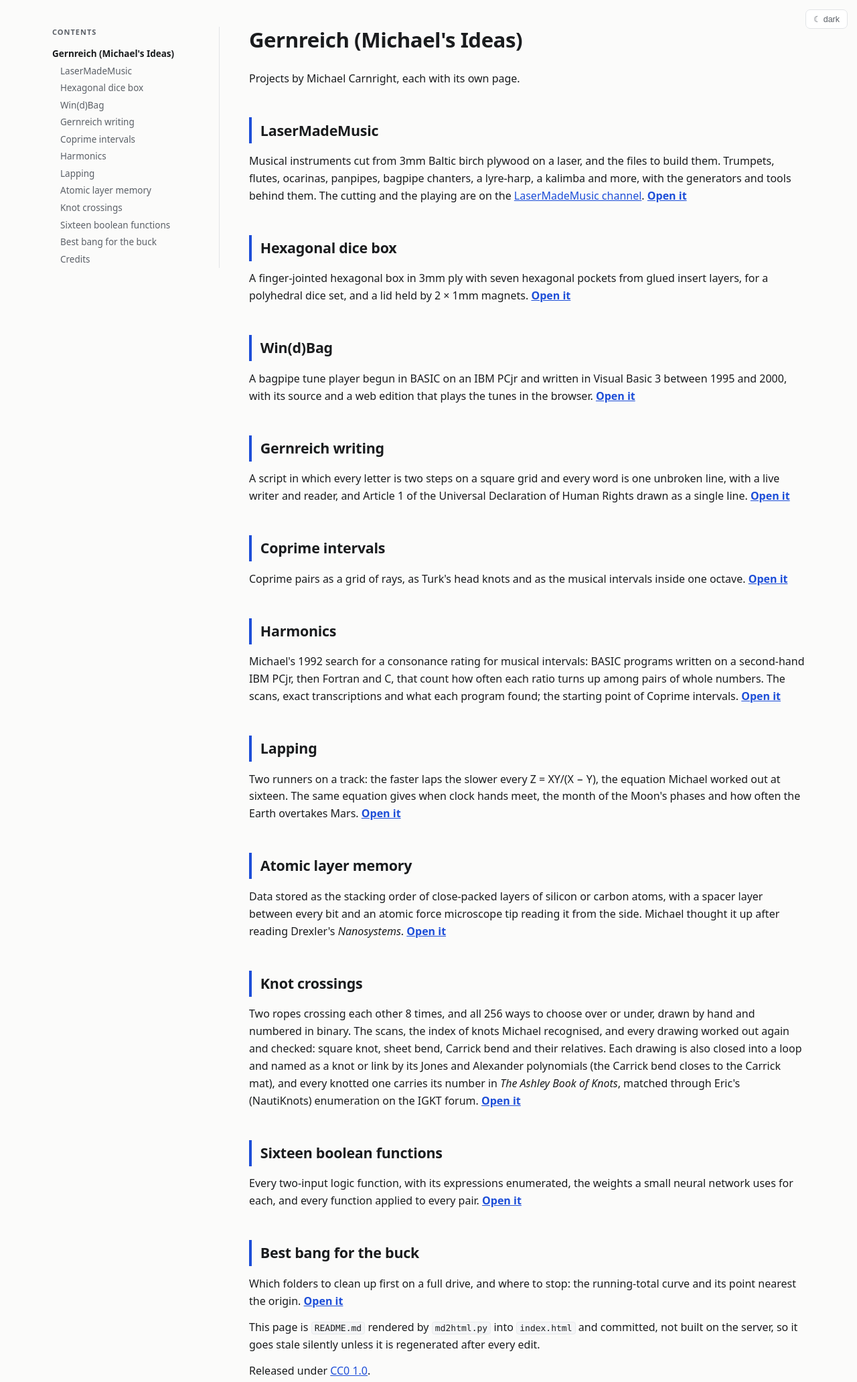
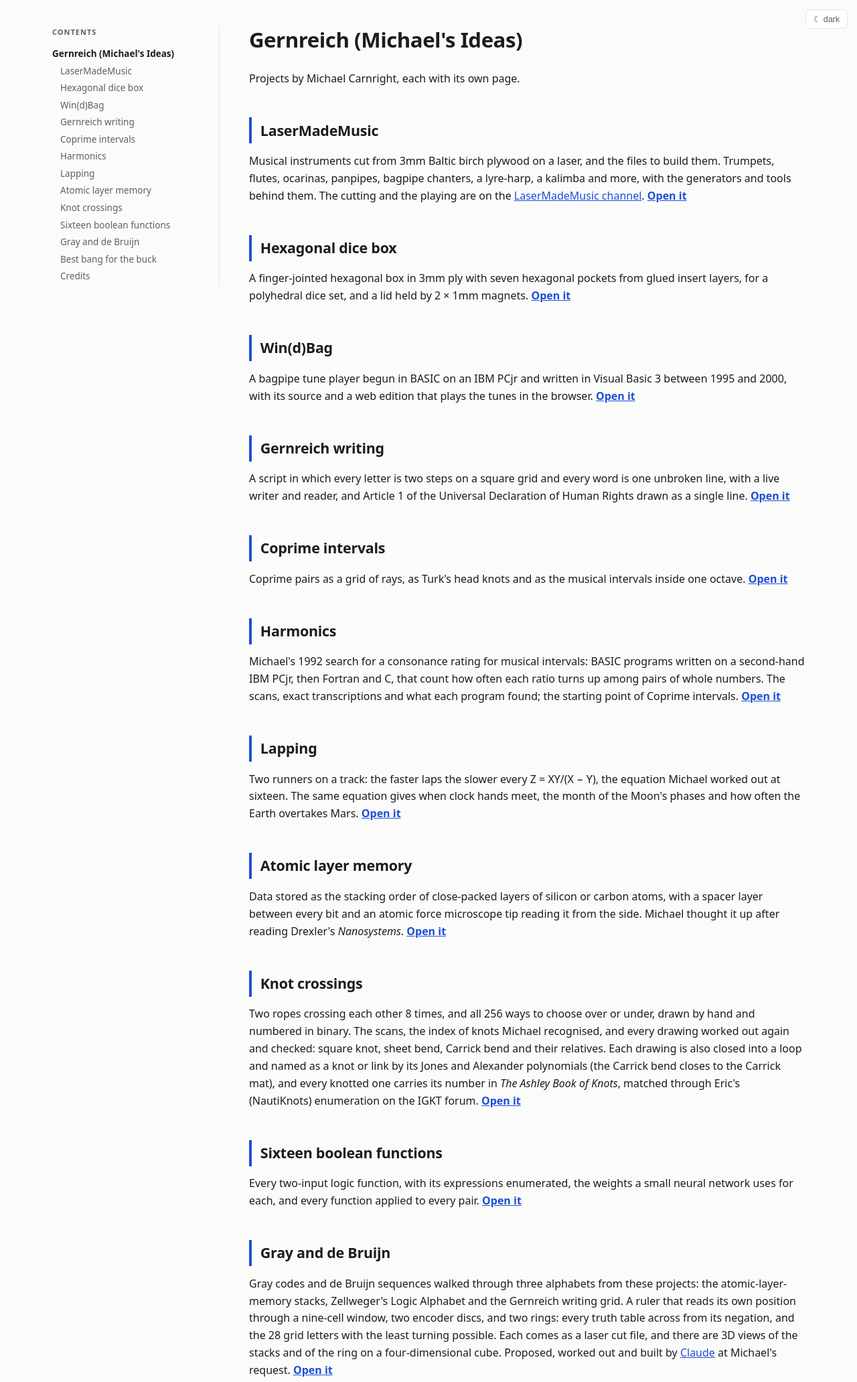
Before and after one commit to Gernreich/Gernreich.github.io, a plain HTML site: page index.html in a window 1280 px wide. Shown: the top 2063 px of the page at 67% size. Drawn offline with Linux system fonts and the light colour scheme.

Commit message:
Root page: Gray and de Bruijn
Co-Authored-By: Claude Opus 5.5 <noreply@anthropic.com>

```diff
--- a/index.html
+++ b/index.html
@@ -99,7 +99,7 @@ pre,.tw{break-inside:avoid}h1{break-after:avoid}}
 <body>
 <button class="tog" type="button">theme</button>
 <div class="wrap">
-<nav><b>Contents</b><a class="l1" href="#gernreich-michaels-ideas">Gernreich (Michael&#x27;s Ideas)</a><a class="l2" href="#lasermademusic">LaserMadeMusic</a><a class="l2" href="#hexagonal-dice-box">Hexagonal dice box</a><a class="l2" href="#windbag">Win(d)Bag</a><a class="l2" href="#gernreich-writing">Gernreich writing</a><a class="l2" href="#coprime-intervals">Coprime intervals</a><a class="l2" href="#harmonics">Harmonics</a><a class="l2" href="#lapping">Lapping</a><a class="l2" href="#atomic-layer-memory">Atomic layer memory</a><a class="l2" href="#knot-crossings">Knot crossings</a><a class="l2" href="#sixteen-boolean-functions">Sixteen boolean functions</a><a class="l2" href="#best-bang-for-the-buck">Best bang for the buck</a><a class="l2" href="#credits">Credits</a></nav>
+<nav><b>Contents</b><a class="l1" href="#gernreich-michaels-ideas">Gernreich (Michael&#x27;s Ideas)</a><a class="l2" href="#lasermademusic">LaserMadeMusic</a><a class="l2" href="#hexagonal-dice-box">Hexagonal dice box</a><a class="l2" href="#windbag">Win(d)Bag</a><a class="l2" href="#gernreich-writing">Gernreich writing</a><a class="l2" href="#coprime-intervals">Coprime intervals</a><a class="l2" href="#harmonics">Harmonics</a><a class="l2" href="#lapping">Lapping</a><a class="l2" href="#atomic-layer-memory">Atomic layer memory</a><a class="l2" href="#knot-crossings">Knot crossings</a><a class="l2" href="#sixteen-boolean-functions">Sixteen boolean functions</a><a class="l2" href="#gray-and-de-bruijn">Gray and de Bruijn</a><a class="l2" href="#best-bang-for-the-buck">Best bang for the buck</a><a class="l2" href="#credits">Credits</a></nav>
 <main>
 <h1 id="gernreich-michaels-ideas">Gernreich (Michael's Ideas)</h1>
 <p>Projects by Michael Carnright, each with its own page.</p>
@@ -123,6 +123,8 @@ pre,.tw{break-inside:avoid}h1{break-after:avoid}}
 <p>Two ropes crossing each other 8 times, and all 256 ways to choose over or under, drawn by hand and numbered in binary. The scans, the index of knots Michael recognised, and every drawing worked out again and checked: square knot, sheet bend, Carrick bend and their relatives. Each drawing is also closed into a loop and named as a knot or link by its Jones and Alexander polynomials (the Carrick bend closes to the Carrick mat), and every knotted one carries its number in <em>The Ashley Book of Knots</em>, matched through Eric's (NautiKnots) enumeration on the IGKT forum. <strong><a href="https://gernreich.github.io/knot-crossings/">Open it</a></strong></p>
 <h2 id="sixteen-boolean-functions">Sixteen boolean functions</h2>
 <p>Every two-input logic function, with its expressions enumerated, the weights a small neural network uses for each, and every function applied to every pair. <strong><a href="https://gernreich.github.io/Logic-Research/">Open it</a></strong></p>
+<h2 id="gray-and-de-bruijn">Gray and de Bruijn</h2>
+<p>Gray codes and de Bruijn sequences walked through three alphabets from these projects: the atomic-layer-memory stacks, Zellweger's Logic Alphabet and the Gernreich writing grid. A ruler that reads its own position through a nine-cell window, two encoder discs, and two rings: every truth table across from its negation, and the 28 grid letters with the least turning possible. Each comes as a laser cut file, and there are 3D views of the stacks and of the ring on a four-dimensional cube. Proposed, worked out and built by <a href="https://www.anthropic.com/claude">Claude</a> at Michael's request. <strong><a href="https://gernreich.github.io/gray-and-de-bruijn/">Open it</a></strong></p>
 <h2 id="best-bang-for-the-buck">Best bang for the buck</h2>
 <p>Which folders to clean up first on a full drive, and where to stop: the running-total curve and its point nearest the origin. <strong><a href="https://gernreich.github.io/bang-for-the-buck/">Open it</a></strong></p>
 <p>This page is <code>README.md</code> rendered by <code>md2html.py</code> into <code>index.html</code> and committed, not built on the server, so it goes stale silently unless it is regenerated after every edit.</p>
```
Also changed, not shown: 1 other file.
